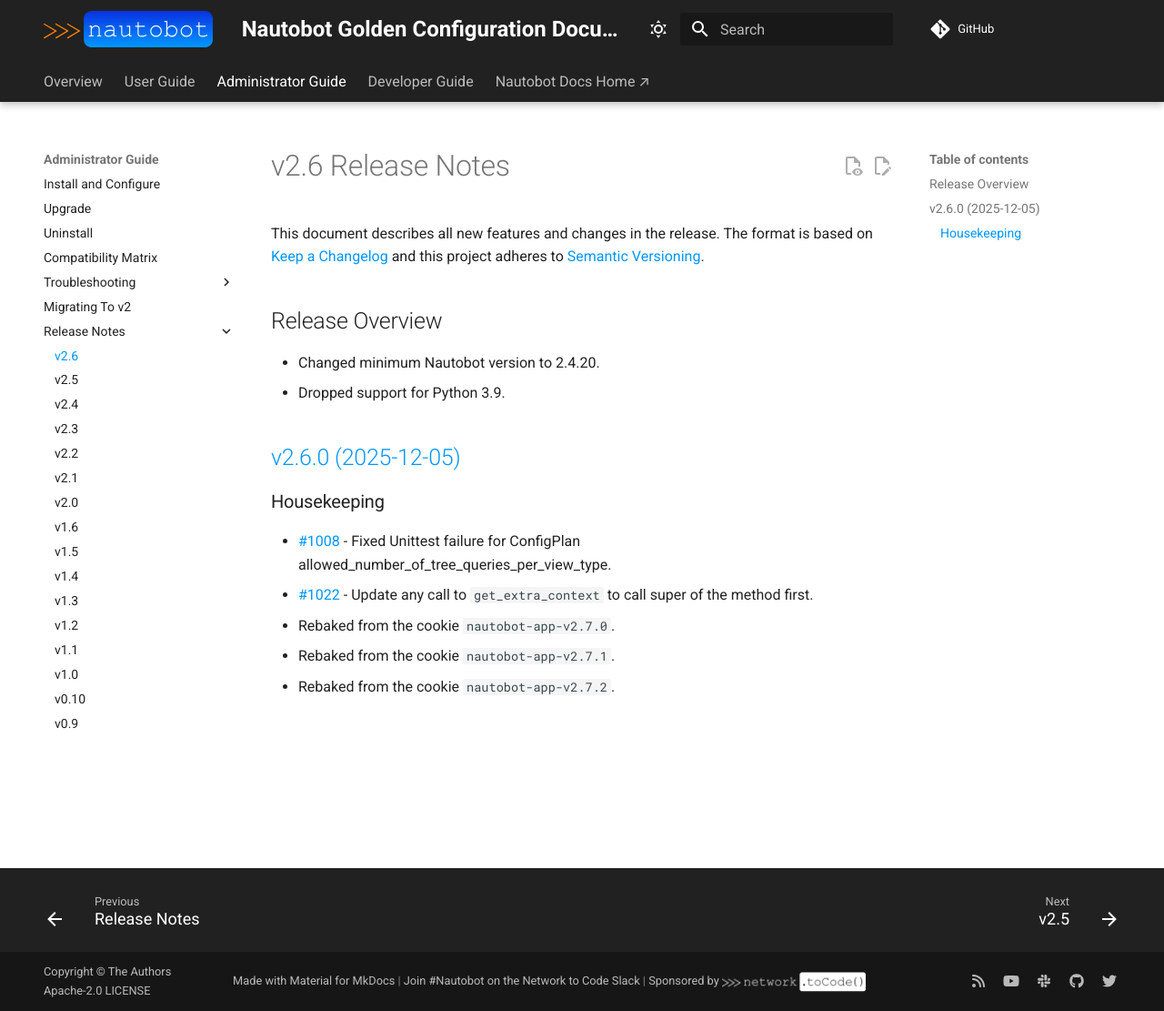
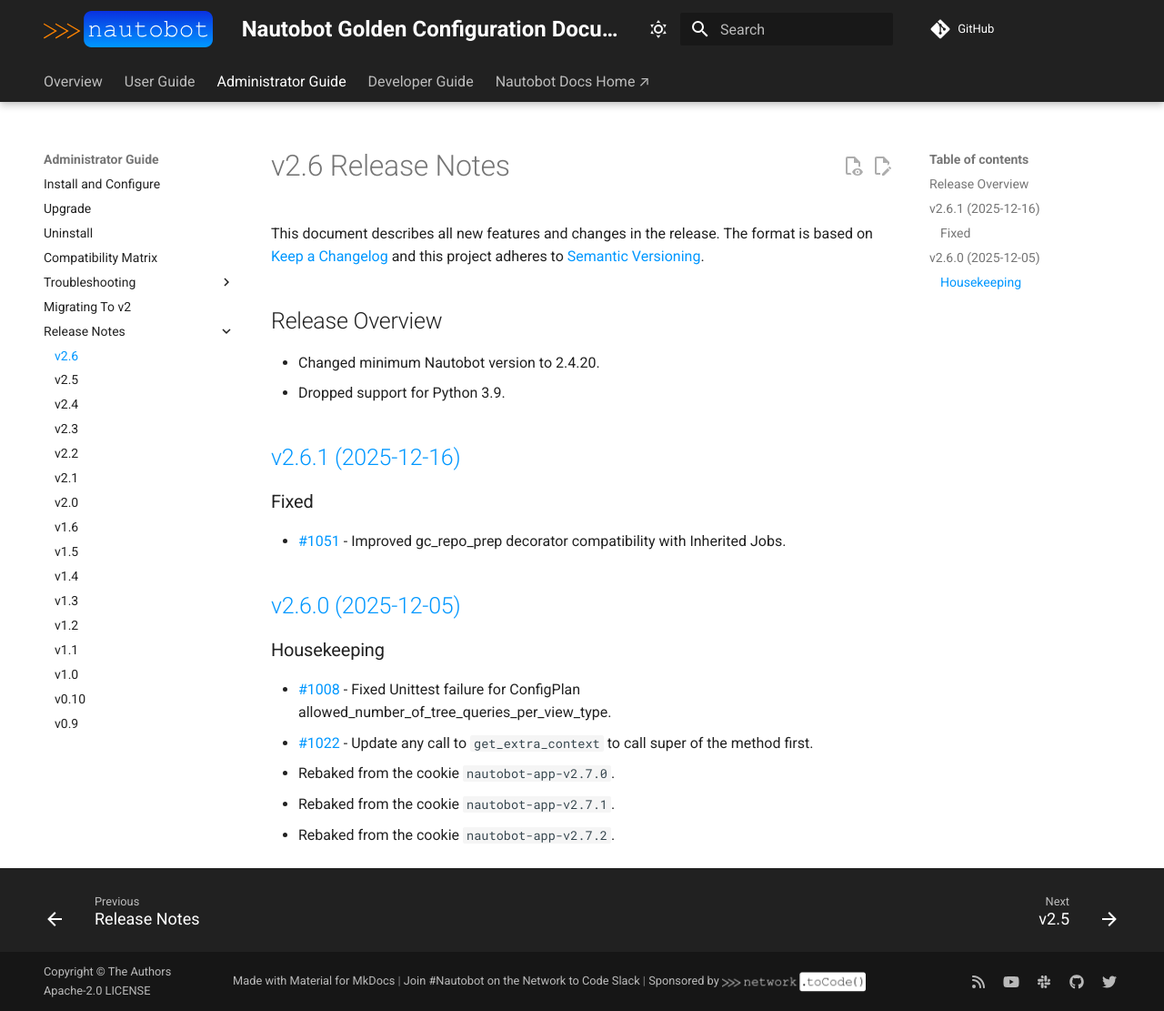
Before and after one commit to nautobot/nautobot-app-golden-config, an MkDocs documentation site: the page built from docs/admin/release_notes/version_2.6.md, in a window 1280 px wide and 1111 px high. Shown: the whole window at 91% size. Built offline with MkDocs 1.6.1 and Material for MkDocs 9.7.7, drawn with Linux system fonts in a browser that asks for light colours; comment, search, counter and statistics services are not loaded.

Commit message:
Release v2.6.1

```diff
--- a/docs/admin/release_notes/version_2.6.md
+++ b/docs/admin/release_notes/version_2.6.md
@@ -8,6 +8,14 @@
 - Dropped support for Python 3.9.
 
 <!-- towncrier release notes start -->
+
+
+## [v2.6.1 (2025-12-16)](https://github.com/nautobot/nautobot-app-golden-config/releases/tag/v2.6.1)
+
+### Fixed
+
+- [#1051](https://github.com/nautobot/nautobot-app-golden-config/issues/1051) - Improved gc_repo_prep decorator compatibility with Inherited Jobs.
+
 ## [v2.6.0 (2025-12-05)](https://github.com/nautobot/nautobot-app-golden-config/releases/tag/v2.6.0)
 
 ### Housekeeping
```
Also changed, not shown: 1 other file.
